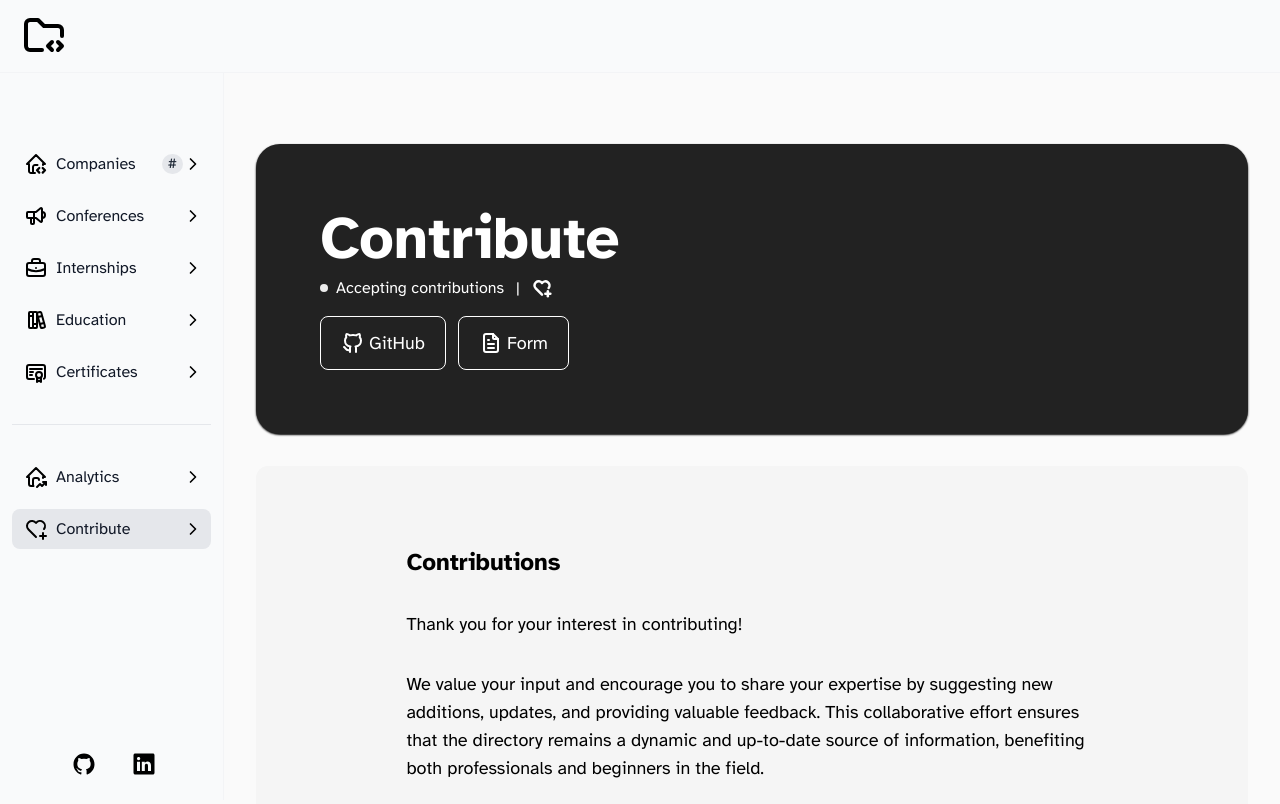
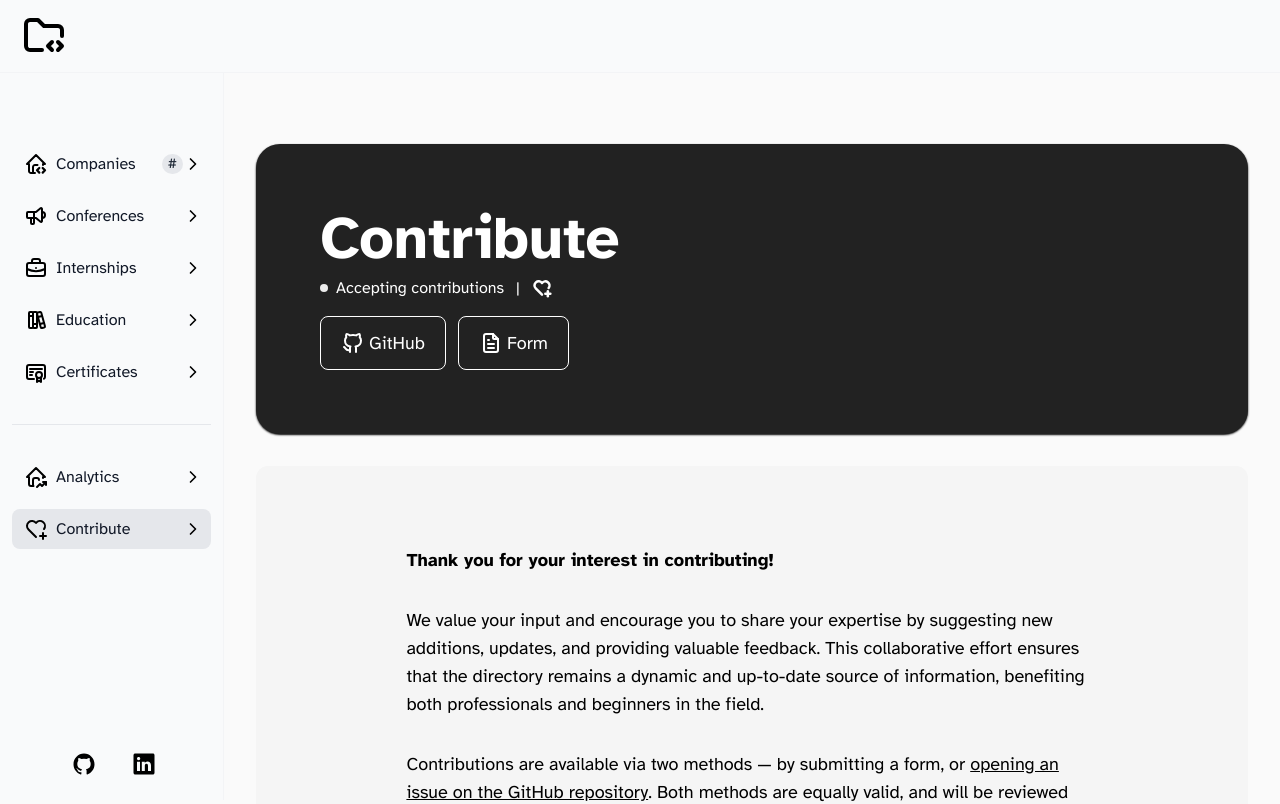
Before and after one commit to stefanicjuraj/datalog, a React (Vite) app: page /contribute in a window 1280 px wide. Shown: the top 804 px of the page. Built offline with nearby package versions, Linux system fonts and the light colour scheme.

Commit message:
chore(contribute): remove contributions paragraph

```diff
--- a/src/pages/Contribute.tsx
+++ b/src/pages/Contribute.tsx
@@ -58,10 +58,7 @@ function Contribute() {
                     {/* Contribute */}
                     <div className="mt-8 mb-4 sm:p-16 p-8 bg-[#F5F5F5] rounded-xl text-left">
                         <div className="text-lg sm:w-4/5 w-full mx-auto">
-                            <p className="pt-4 pb-4 text-2xl font-bold">
-                                Contributions
-                            </p>
-                            <p className="pt-4 pb-4">
+                            <p className="pt-4 pb-4 font-bold">
                                 Thank you for your interest in contributing!
                             </p>
                             <p className="pt-4 pb-4">
```
